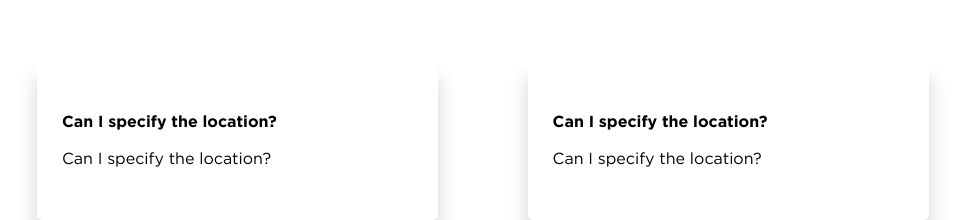
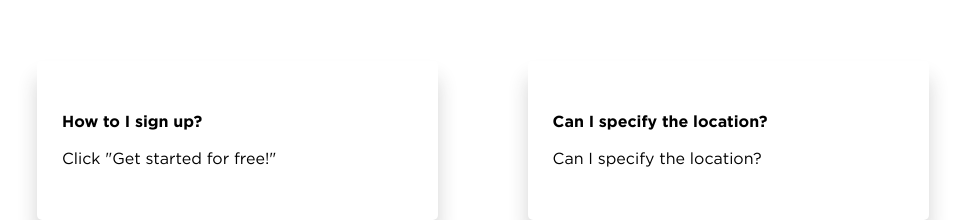
Before and after one commit to davidsonkyle/sourced-cheap-flights, a website: page index.html in a window 1280 px wide. Shown: the part 3926-4146 px from the top of the page, without its empty margins (157-1122 px from the left). Drawn offline with nearby package versions, Linux system fonts and the light colour scheme.

Commit message:
Update index.html
Test change to first FAQ

```diff
--- a/index.html
+++ b/index.html
@@ -116,8 +116,8 @@
         <h2>FAQ</h2>
         <div class="row">
             <div class="card--half text--left">
-                <p><strong>Can I specify the location?</strong></p>
-                <p>Can I specify the location?</p>
+                <p><strong>How to I sign up?</strong></p>
+                <p>Click "Get started for free!"</p>
             </div>
             <div class="card--half text--left">
                 <p><strong>Can I specify the location?</strong></p>
```
